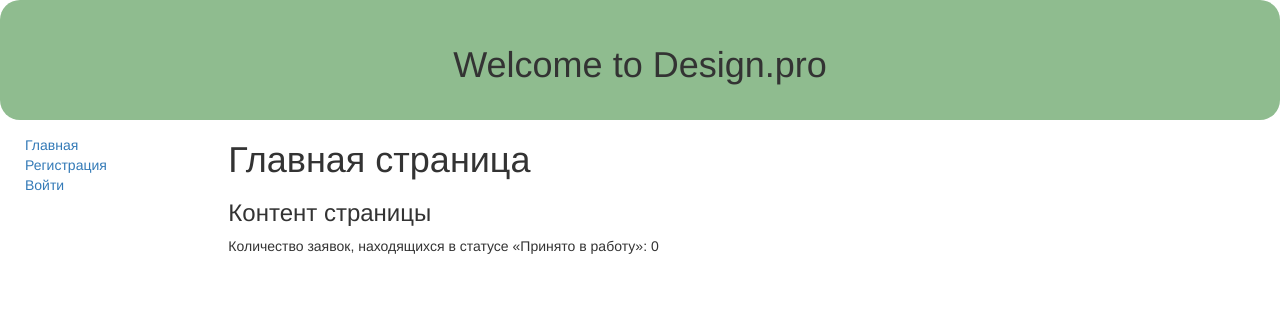
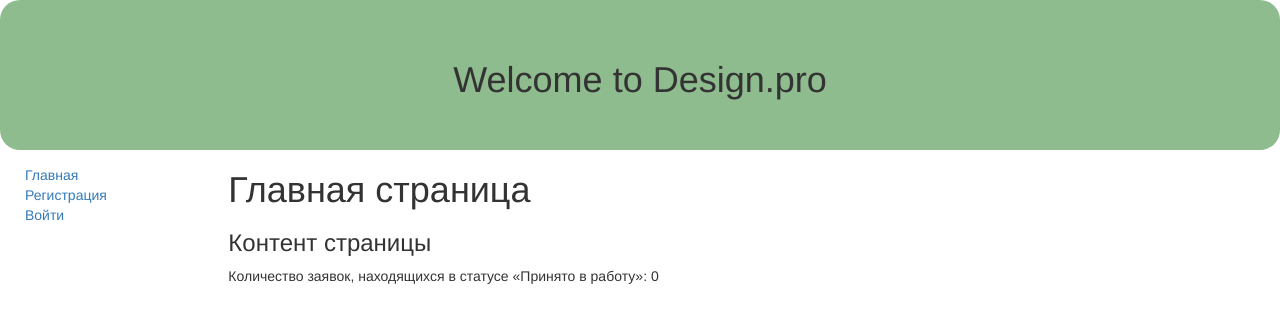
Before and after one commit to nkrasheninnikova/designpro_project2.1, a Django app: template catalog/templates/index.html in a window 1280 px wide. Shown: the top 323 px of the page. Run offline with Django 5.2, Linux system fonts and the light colour scheme; the template is opened without the code that fills it, so the values that code supplies are empty; some libraries are stand-ins or nearby versions.

Commit message:
home web commit

```diff
--- a/catalog/static/css/style.css
+++ b/catalog/static/css/style.css
@@ -7,7 +7,7 @@
 .header{
     background-color: darkseagreen;
     width: 100%;
-    height: 12rem;
+    height: 15rem;
     border-radius: 20px;
     display: flex;
     flex-direction: column;
```
